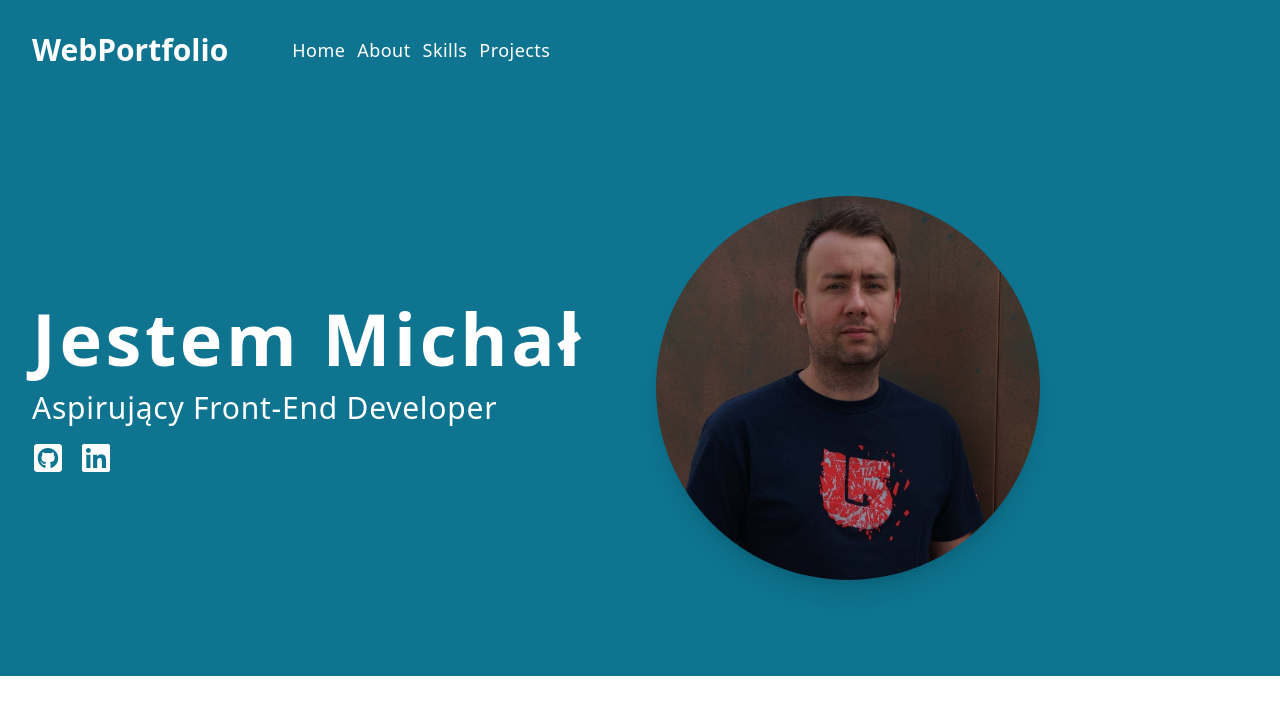
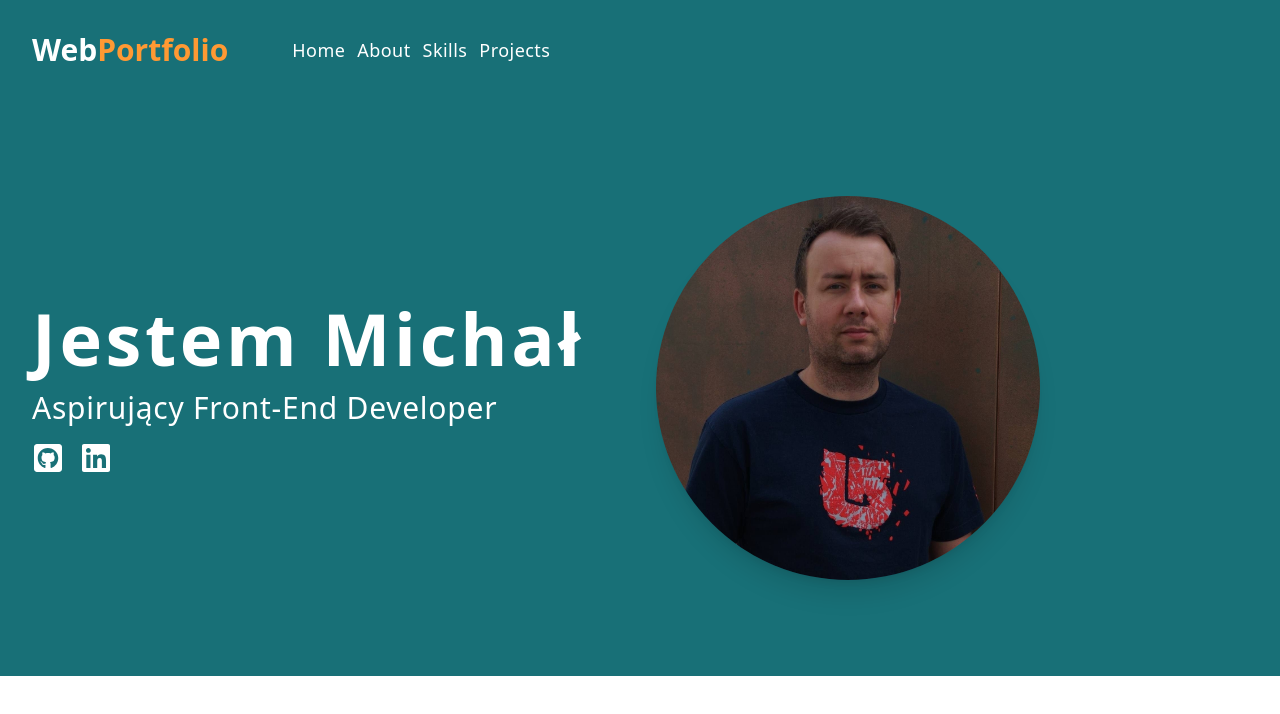
Before and after one commit to misiek869/portfolio_tailwind, a React (Vite) app: page / in a window 1280 px wide. Shown: the top 714 px of the page. Built offline with nearby package versions, Linux system fonts and the light colour scheme.

Commit message:
change colors

```diff
--- a/src/components/Hero.jsx
+++ b/src/components/Hero.jsx
@@ -3,7 +3,7 @@ import { FaGithubSquare, FaLinkedin } from 'react-icons/fa'
 
 const Hero = () => {
 	return (
-		<section className='bg-cyan-700 py-24'>
+		<section className='bg-blue py-24'>
 			<div className='align-element  px-8 grid md:grid-cols-2 items-center gap-8'>
 				<article>
 					<h1 className='text-7xl font-bold text-white tracking-wider'>
@@ -17,10 +17,10 @@ const Hero = () => {
           </p> */}
 					<div className='flex gap-x-4 mt-4'>
 						<a href='#'>
-							<FaGithubSquare className='h-8 w-8 text-white hover:text-orange-700 duration-300' />
+							<FaGithubSquare className='h-8 w-8 text-white hover:text-orange duration-300' />
 						</a>
 						<a href='#'>
-							<FaLinkedin className='h-8 w-8 text-white hover:text-orange-700 duration-300' />
+							<FaLinkedin className='h-8 w-8 text-white hover:text-orange duration-300' />
 						</a>
 					</div>
 				</article>
--- a/src/components/Navbar.jsx
+++ b/src/components/Navbar.jsx
@@ -3,11 +3,11 @@ import { links } from '../data'
 
 const Navbar = () => {
 	return (
-		<nav className='bg-cyan-700 '>
+		<nav className='bg-blue '>
 			<div className='align-element  px-8 py-4 flex flex-col  sm:flex-row sm:gap-x-16 sm:items-center sm:py-8'>
 				<h2 className='text-3xl font-bold text-white'>
 					Web
-					<span className='text-orange-600'>Portfolio</span>
+					<span className='text-orange'>Portfolio</span>
 				</h2>
 				<div className='flex gap-x-3 '>
 					{links.map(link => {
@@ -16,7 +16,7 @@ const Navbar = () => {
 							<a
 								key={id}
 								href={href}
-								className='capitalize text-lg tracking-wide hover:font-medium hover:text-orange-600 duration-300 text-white'>
+								className='capitalize text-lg tracking-wide hover:font-medium hover:text-orange duration-300 text-white'>
 								{text}
 							</a>
 						)
```
